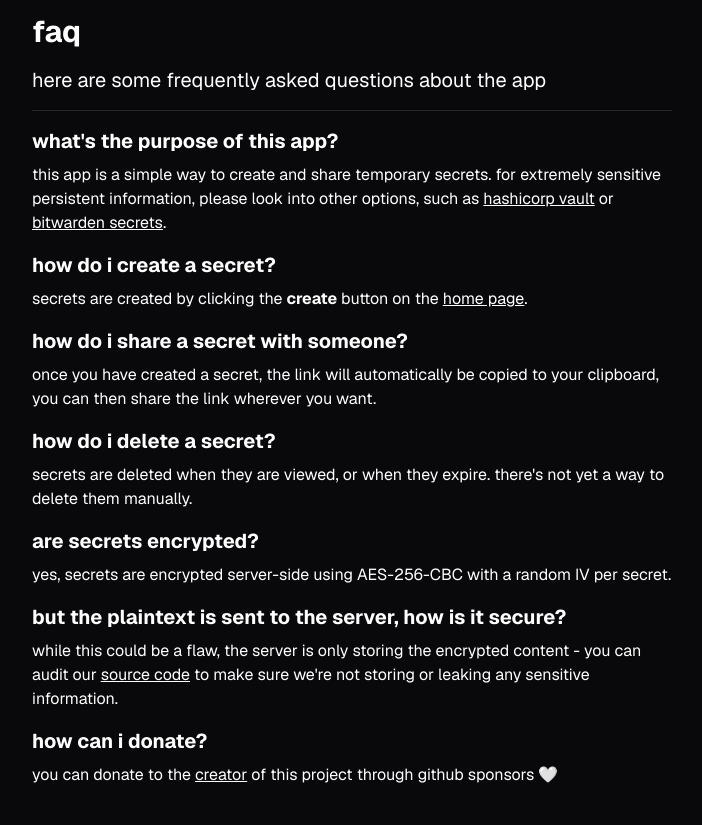
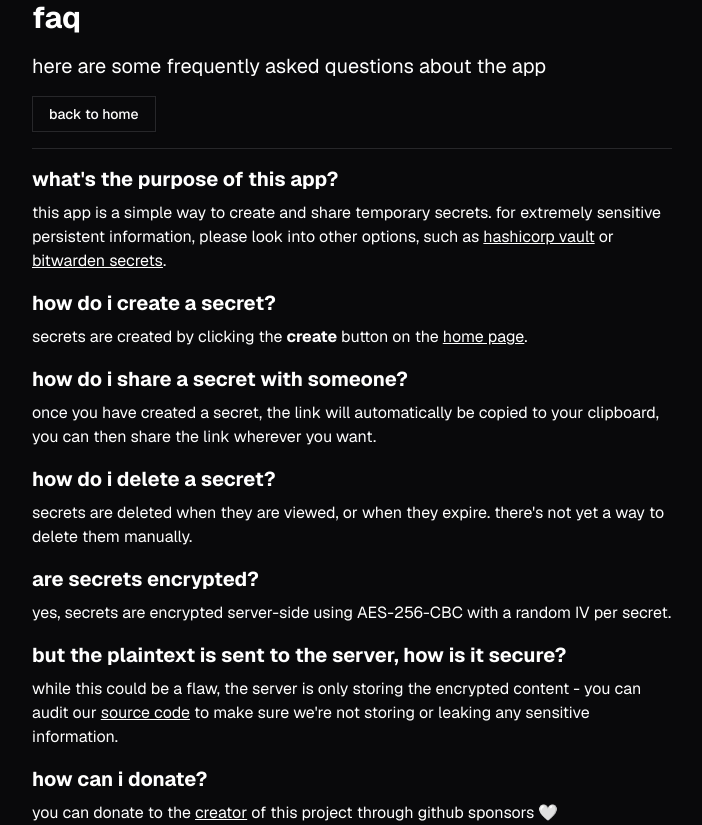
Before and after one commit to flowergardn/secrets, a Next.js app: page /faq in a window 1280 px wide. Shown: the whole page, without its empty margins (288-990 px from the left). Before the commit the page ends 800 px from the top, so only its background shows below. Built offline with nearby package versions, Linux system fonts and the light colour scheme; no server answers.

Commit message:
chore(faq): add back button

```diff
--- a/src/app/faq/page.tsx
+++ b/src/app/faq/page.tsx
@@ -1,4 +1,5 @@
 import Link from "next/link";
+import { Button } from "~/components/ui/button";
 
 export default function FaqPage() {
   const questions = [
@@ -94,6 +95,11 @@
         <p className="text-xl">
           here are some frequently asked questions about the app
         </p>
+        <Link href="/" className="w-full">
+          <Button variant="outline">
+            back to home
+          </Button>
+        </Link>
         <hr className="border-border" />
         <div className="flex flex-col gap-4">
           {questions.map((question) => (
```
